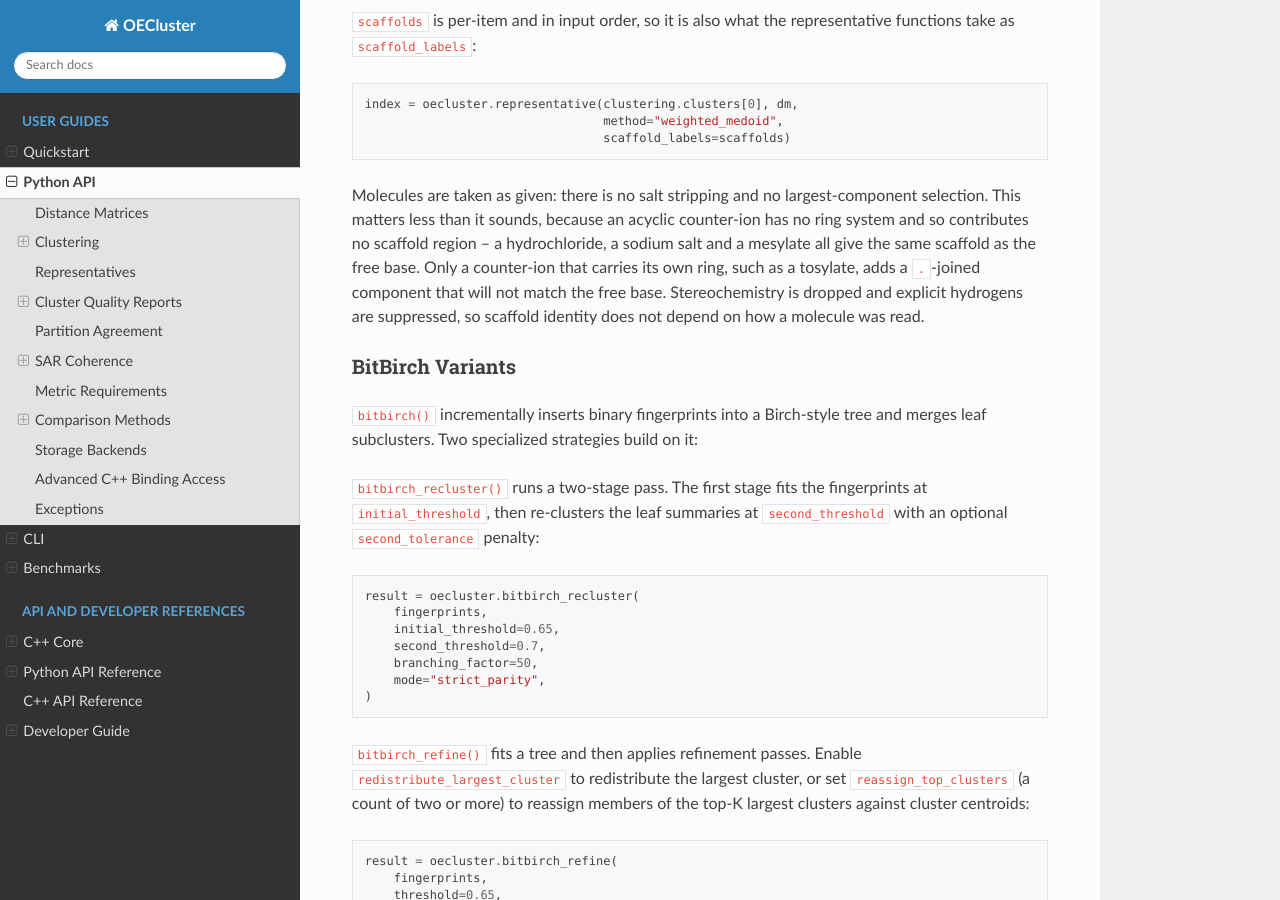
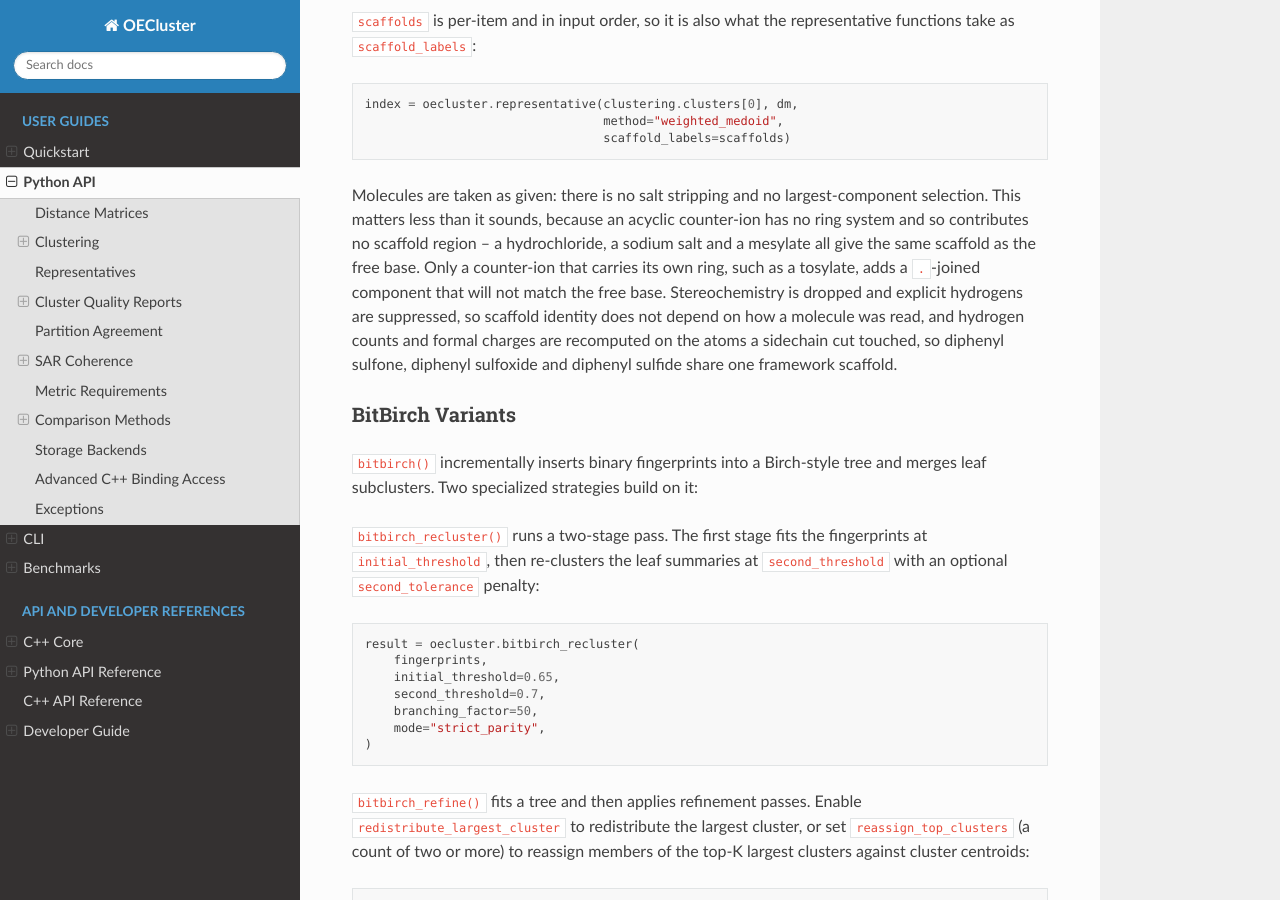
Before and after one commit to scott-arne/oecluster, a Sphinx documentation site: the page built from docs/python-api.md, in a window 1280 px wide and 900 px high, scrolled down 4062 px. Built offline with Sphinx 7.4.7 and the Read the Docs theme 3.1.0, drawn with Linux system fonts in a browser that asks for light colours; pages that are not in the unit, such as notebooks, are missing from menus; the version number is read from the project's files by our own code.

Commit message:
docs: document the cut-atom normalization and name the right caller

```diff
--- a/docs/python-api.md
+++ b/docs/python-api.md
@@ -208,7 +208,9 @@ sodium salt and a mesylate all give the same scaffold as the free base. Only a
 counter-ion that carries its own ring, such as a tosylate, adds a `.`-joined
 component that will not match the free base. Stereochemistry is dropped and
 explicit hydrogens are suppressed, so scaffold identity does not depend on how a
-molecule was read.
+molecule was read, and hydrogen counts and formal charges are recomputed on the
+atoms a sidechain cut touched, so diphenyl sulfone, diphenyl sulfoxide and
+diphenyl sulfide share one framework scaffold.
 
 ### BitBirch Variants
 
```
Also changed, not shown: CHANGELOG.md (+4 -1 lines), 3 other files.
